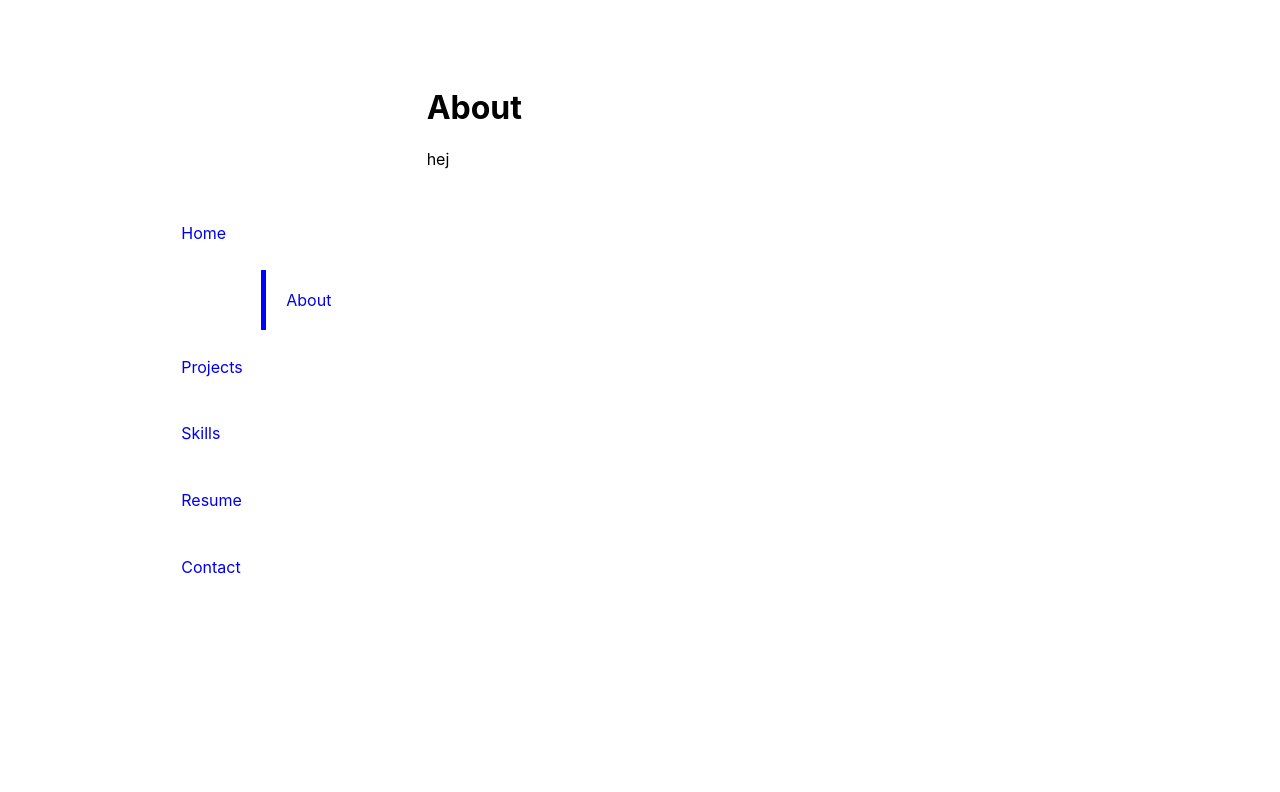
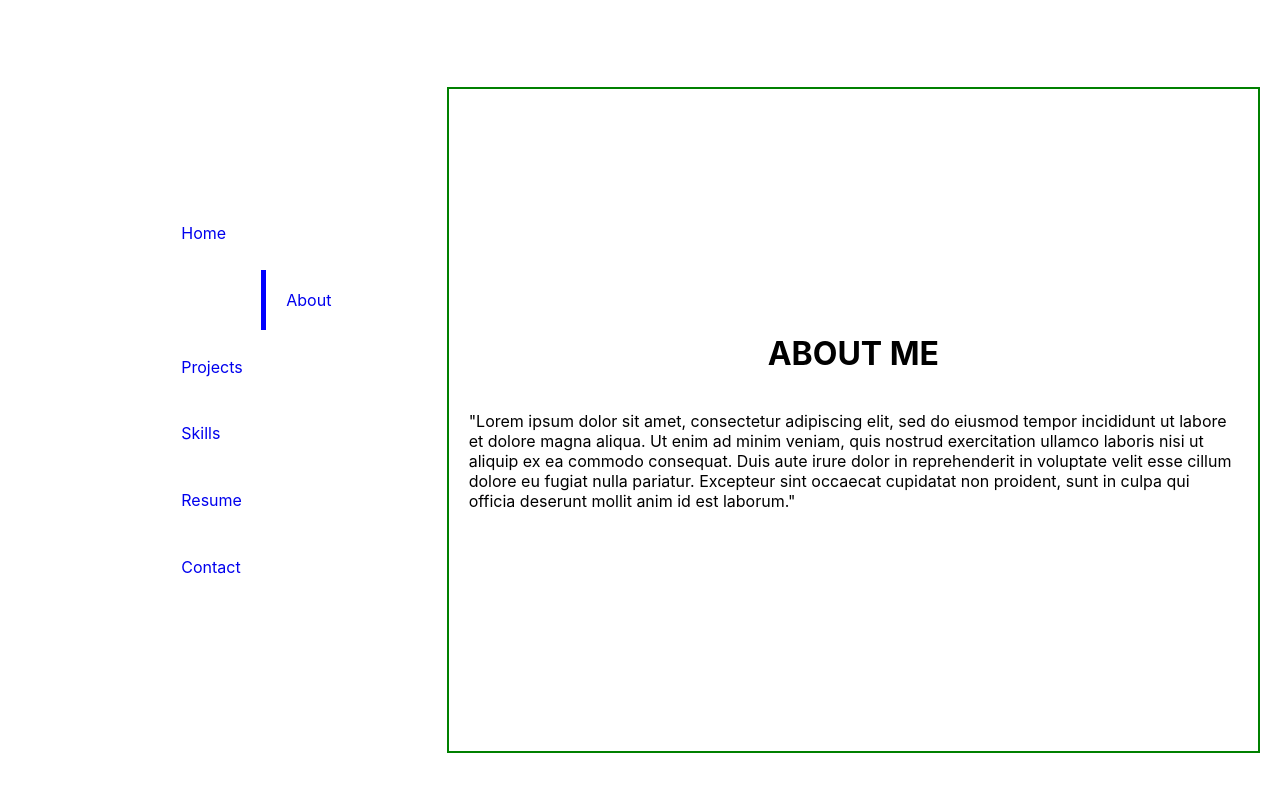
Before and after one commit to gekelund/Portfolio, a React (Create React App) app: page /about in a window 1280 px wide. Shown: the top 792 px of the page. Built offline with nearby package versions, Linux system fonts and the light colour scheme.

Commit message:
new version navbar

```diff
--- a/src/components/navigation/paths.js
+++ b/src/components/navigation/paths.js
@@ -9,14 +9,14 @@ import Contact from "../../pages/contact";
 
 const Paths = () => {
   return (
-    <div>
+    <>
       <Route exact path="/" component={Home} />
       <Route path="/about" component={About} />
       <Route path="/projects" component={Projects} />
       <Route path="/skills" component={Skills} />
       <Route path="/resume" component={Resume} />
       <Route path="/contact" component={Contact} />
-    </div>
+    </>
   );
 };
 
--- a/src/pages/about/index.js
+++ b/src/pages/about/index.js
@@ -1,11 +1,31 @@
 import React from "react";
+import styled from "styled-components";
+
+const Container = styled.div`
+  display: flex;
+  flex-direction column;
+  border: 2px solid green;
+  justify-content: center;
+  align-items: center;
+  padding: 20px;
+  margin: 20px;
+  height: 100%;
+`;
 
 const About = () => {
   return (
-    <div>
-      <h1>About</h1>
-      <p>hej</p>
-    </div>
+    <Container>
+      <h1>ABOUT ME</h1>
+      <p>
+        "Lorem ipsum dolor sit amet, consectetur adipiscing elit, sed do eiusmod
+        tempor incididunt ut labore et dolore magna aliqua. Ut enim ad minim
+        veniam, quis nostrud exercitation ullamco laboris nisi ut aliquip ex ea
+        commodo consequat. Duis aute irure dolor in reprehenderit in voluptate
+        velit esse cillum dolore eu fugiat nulla pariatur. Excepteur sint
+        occaecat cupidatat non proident, sunt in culpa qui officia deserunt
+        mollit anim id est laborum."
+      </p>
+    </Container>
   );
 };
 
--- a/src/pages/home/index.js
+++ b/src/pages/home/index.js
@@ -1,11 +1,22 @@
 import React from "react";
+import styled from "styled-components";
+
+const Container = styled.div`
+  display: flex;
+  flex-direction column;
+  justify-content: center;
+  align-items: center;
+  padding: 20px;
+  margin: 20px;
+  height: 100%;
+`;
 
 const Home = () => {
   return (
-    <div>
-      <p>hej</p>
-      <p>hello</p>
-    </div>
+    <Container>
+      <h1>I AM GUSTAF EKELUND</h1>
+      <h3>FRONT END DEVELOPER</h3>
+    </Container>
   );
 };
 
```
